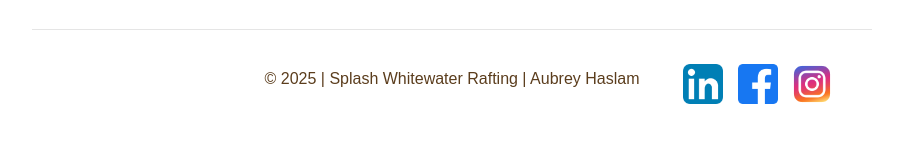
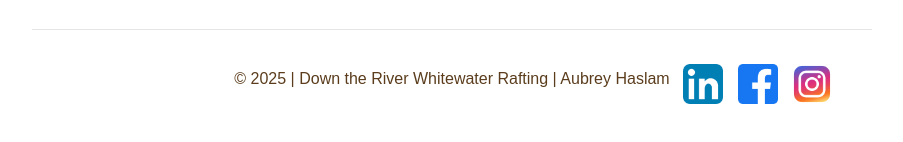
Before and after one commit to aubreylhaslam/wdd130, a plain HTML site: page wwr/about.html in a window 1280 px wide. Shown: the part 1234-1376 px from the top of the page, without its empty margins (188-1091 px from the left). Drawn offline with Linux system fonts and the light colour scheme.

Commit message:
error fix

```diff
--- a/wwr/about.html
+++ b/wwr/about.html
@@ -65,7 +65,7 @@
 
     <footer>
         <section class="credits">
-            <p>© 2025 | Splash Whitewater Rafting | Aubrey Haslam</p>
+            <p>© 2025 | Down the River Whitewater Rafting | Aubrey Haslam</p>
             <nav class="socialmedia">
                 <a href="https://linkedin.com">
                     <img src="images/linkedin-icon.png" alt="LinkedIn Icon">
```
Also changed, not shown: wwr/contact.html (+1 -1 lines), wwr/index.html (+1 -1 lines), wwr/trips.html (+1 -1 lines).
